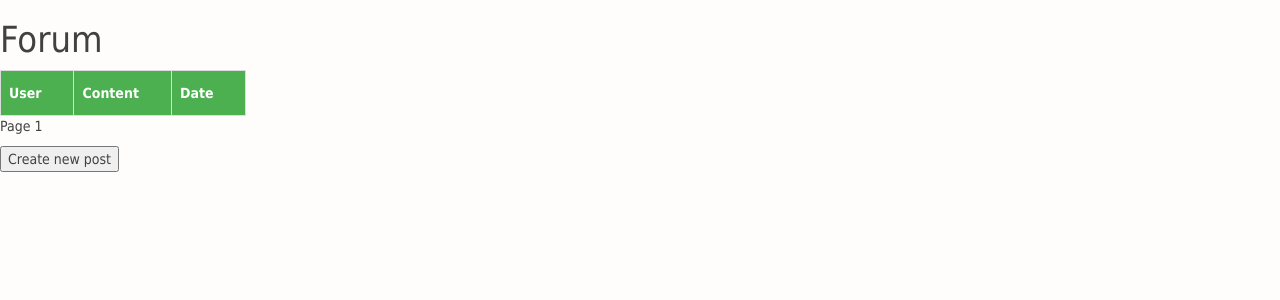
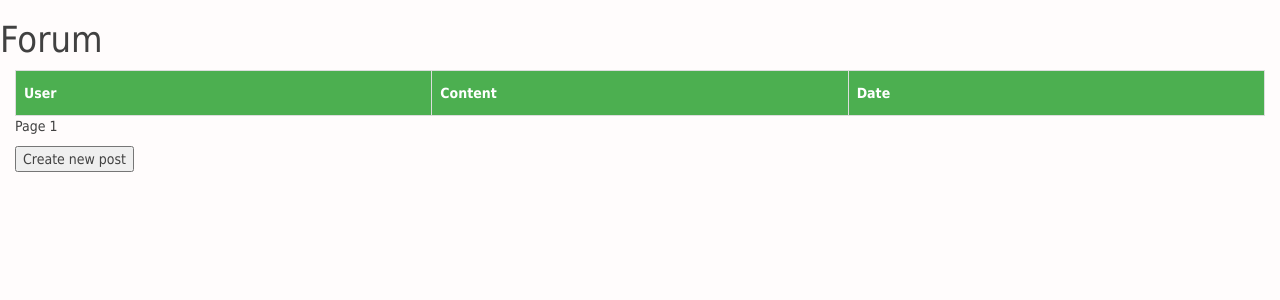
Before and after one commit to scottpirrie/WebForum, a PHP site: page /posts.php in a window 1280 px wide. Shown: the part 51-351 px from the top of the page. Run offline with PHP 8.4, Linux system fonts and the light colour scheme; data that the repository does not hold is empty; some libraries are stand-ins or nearby versions.

Commit message:
minor style changes

```diff
--- a/about.php
+++ b/about.php
@@ -15,7 +15,7 @@ include_once("menu.php");
     <h1>About</h1>
 </div>
 
-<div class="container-fluid">User rankings: <br>
+<div class="container col-md-8 col-md-offset-2">"  User rankings: <br>
     -1: BANNED <br>
     0: Not logged in <br>
     1: Normal user <br>
--- a/includeHeader.php
+++ b/includeHeader.php
@@ -6,7 +6,7 @@
 
 <style>
 
-    body{
+    body {
         color: #414141;
         font-family: Tahoma, Geneva, sans-serif;
         background-color: #fffcfc;
@@ -25,7 +25,7 @@
 
     .navbar-inverse .navbar-brand,
     .navbar-inverse .navbar-nav > li > a {
-        color:#46264C
+        color: #46264C
     }
 
     .navbar-inverse .navbar-brand:hover,
@@ -48,8 +48,6 @@
     .navbar-inverse .navbar-toggle {
         border-color: #C73B2E;
     }
-
-
 
     /* Essential */
 
@@ -91,14 +89,21 @@
 
     /*Table only, will re-write if needed*/
     table {
-
+        word-wrap: break-word;
         border-collapse: collapse;
+        table-layout: fixed;
+        width: 100%;
+        word-wrap: break-word;
+        overflow-wrap: break-word;
     }
 
     td, th {
         border: 1px solid #ddd;
         padding-left: 8px;
         padding-right: 32px;
+        style = "width: 90px;"
+
+        word-wrap: break-word;
     }
 
     tr:nth-child(even) {
--- a/posts.php
+++ b/posts.php
@@ -14,7 +14,11 @@
 <h1>
     Forum
 </h1>
+
+<div class="container-fluid">
 <?php
+
+
     if($_SERVER["REQUEST_METHOD"]== "POST") {
         if(isset($_POST["createPost"])) {
             if(isset($_SESSION["hasPosted"])){
@@ -119,6 +123,6 @@
     <form name="newPost" method="POST" action = "newPost.php">
         <input type ="submit" name="submit" value="Create new post"/>
     </form>
-
+</div>
 </body>
 </html>
```
